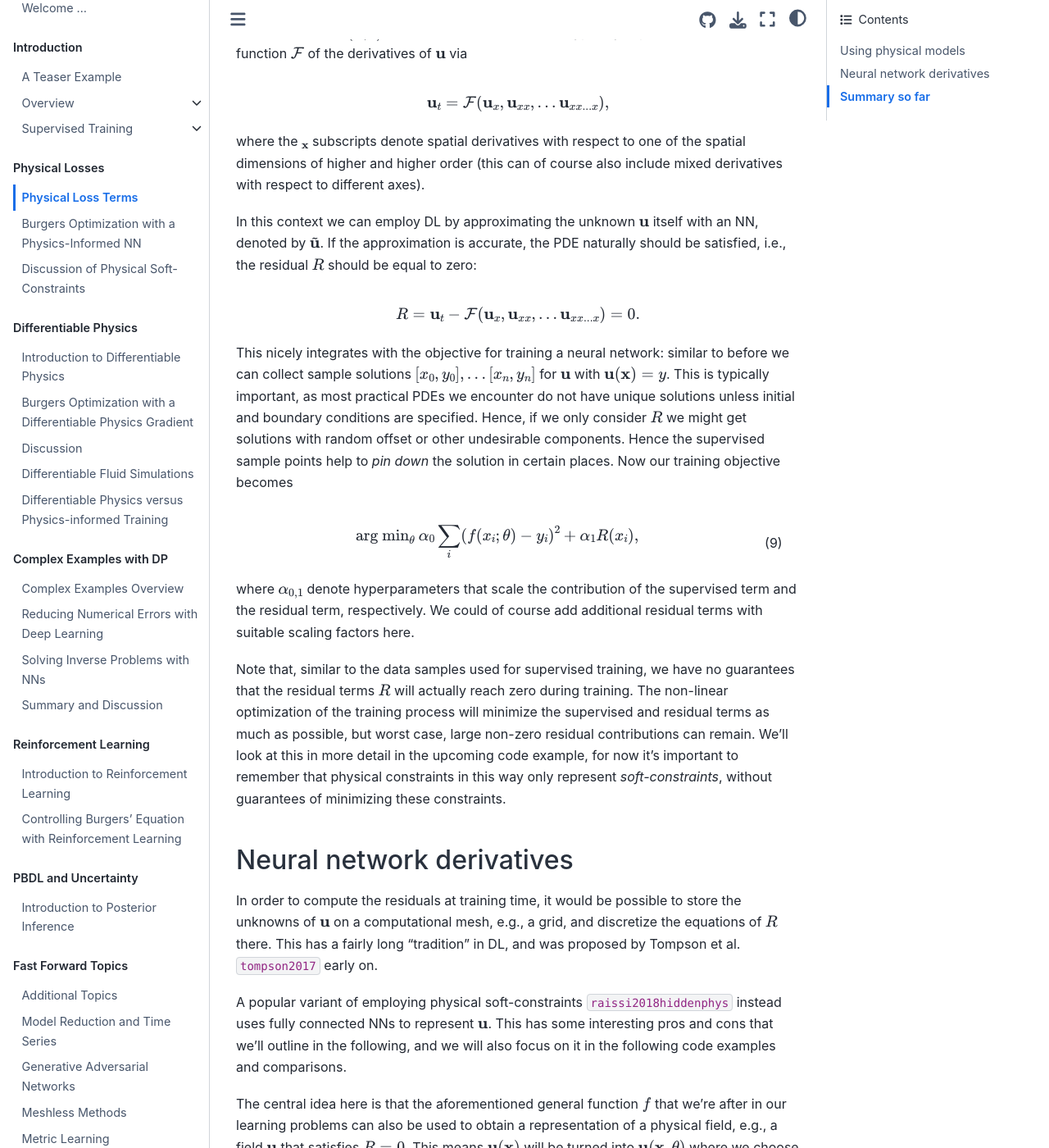
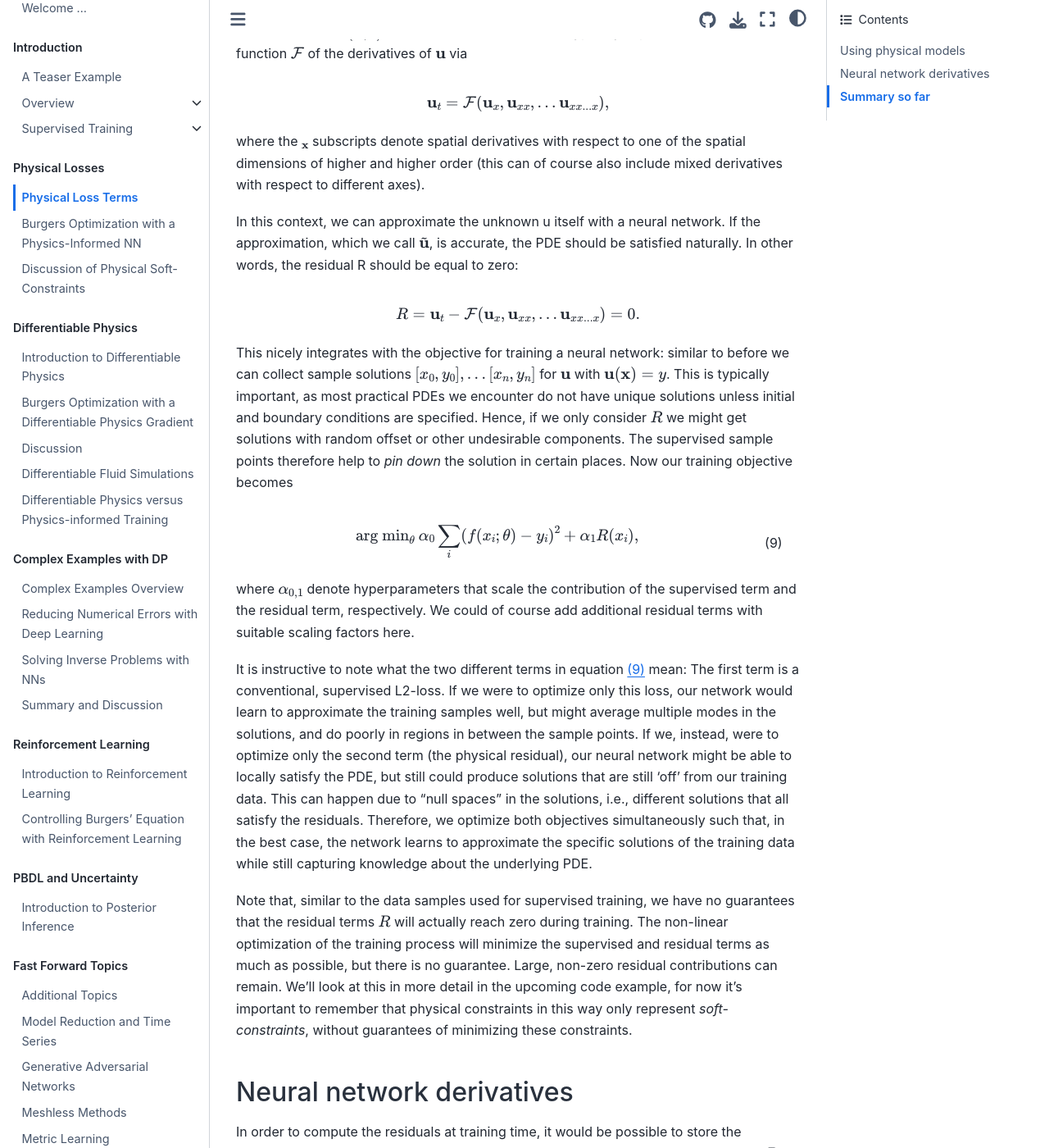
Before and after one commit to tum-pbs/pbdl-book, a Jupyter Book: the page built from physicalloss.md, in a window 1280 px wide and 1400 px high, scrolled down 705 px. Shown: the whole window at 82% size. Built offline with Jupyter Book 1.0.4 settings and Sphinx 7.4.7 and the Sphinx Book theme 1.1.4, drawn with Linux system fonts in a browser that asks for light colours; pages that are not in the unit, such as notebooks, are missing from menus; cross-references to code outside the pages are shown as plain code; some of the changed text lies outside the part shown.

Commit message:
updates maximilian PINN chapter

```diff
--- a/physicalloss.md
+++ b/physicalloss.md
@@ -31,9 +31,7 @@ $$
 where the $_{\mathbf{x}}$ subscripts denote spatial derivatives with respect to one of the spatial dimensions
 of higher and higher order (this can of course also include mixed derivatives with respect to different axes).
 
-In this context we can employ DL by approximating the unknown $\mathbf{u}$ itself
-with an NN, denoted by $\tilde{\mathbf{u}}$. If the approximation is accurate, the PDE
-naturally should be satisfied, i.e., the residual $R$ should be equal to zero:
+In this context, we can approximate the unknown u itself with a neural network. If the approximation, which we call $\tilde{\mathbf{u}}$, is accurate, the PDE should be satisfied naturally. In other words, the residual R should be equal to zero:
 
 $$
   R = \mathbf{u}_t - \mathcal F ( \mathbf{u}_{x}, \mathbf{u}_{xx}, ... \mathbf{u}_{xx...x} ) = 0 .
@@ -44,8 +42,8 @@ we can collect sample solutions
 $[x_0,y_0], ...[x_n,y_n]$ for $\mathbf{u}$ with $\mathbf{u}(\mathbf{x})=y$.
 This is typically important, as most practical PDEs we encounter do not have unique solutions
 unless initial and boundary conditions are specified. Hence, if we only consider $R$ we might
-get solutions with random offset or other undesirable components. Hence the supervised sample points
-help to _pin down_ the solution in certain places.
+get solutions with random offset or other undesirable components. The supervised sample points
+therefore help to _pin down_ the solution in certain places.
 Now our training objective becomes
 
 $$
@@ -55,9 +53,13 @@ $$ (physloss-training)
 where $\alpha_{0,1}$ denote hyperparameters that scale the contribution of the supervised term and
 the residual term, respectively. We could of course add additional residual terms with suitable scaling factors here.
 
+It is instructive to note what the two different terms in equation {eq}`physloss-training` mean: The first term is a conventional, supervised L2-loss. If we were to optimize only this loss, our network would learn to approximate the training samples well, but might average multiple modes in the solutions, and do poorly in regions in between the sample points.
+If we, instead, were to optimize only the second term (the physical residual), our neural network might be able to locally satisfy the PDE, but still could produce solutions that are still 'off' from our training data. This can happen due to "null spaces" in the solutions, i.e., different solutions that all satisfy the residuals.
+Therefore, we optimize both objectives simultaneously such that, in the best case, the network learns to approximate the specific solutions of the training data while still capturing knowledge about the underlying PDE.
+
 Note that, similar to the data samples used for supervised training, we have no guarantees that the
 residual terms $R$ will actually reach zero during training. The non-linear optimization of the training process
-will minimize the supervised and residual terms as much as possible, but worst case, large non-zero residual
+will minimize the supervised and residual terms as much as possible, but there is no guarantee. Large, non-zero residual
 contributions can remain. We'll look at this in more detail in the upcoming code example, for now it's important
 to remember that physical constraints in this way only represent _soft-constraints_, without guarantees
 of minimizing these constraints.
```
Also changed, not shown: other parts of physicalloss.md (+1 -1 lines), physicalloss-discuss.md (+1 -1 lines), physicalloss-code.ipynb.
